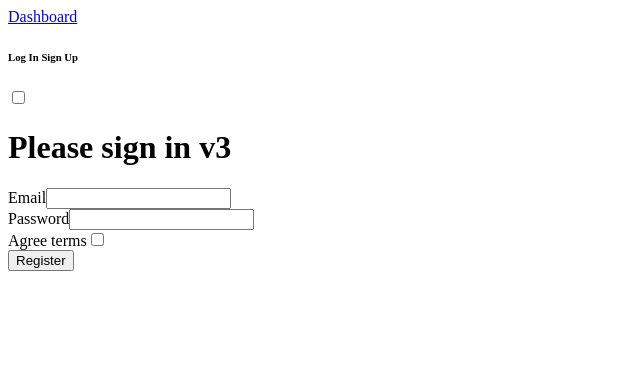
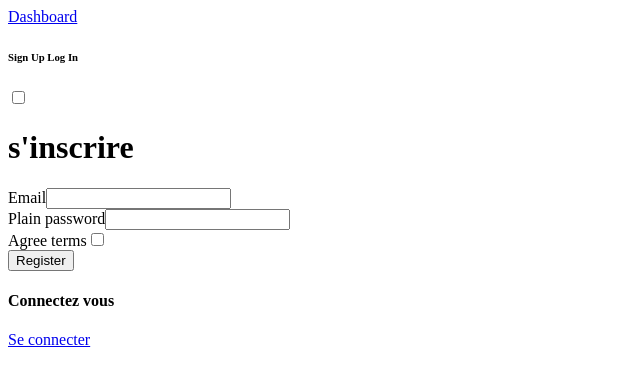
Before and after one commit to elie-alt/SAE_5012, a Symfony app: template templates/registration/register.html.twig in a window 1280 px wide. Shown: the top 386 px of the page, without its empty margins (0-640 px from the left). Run offline with Twig, Linux system fonts and the light colour scheme; the template is opened without the code that fills it, so the values that code supplies are empty; form fields are guessed from the names that the template uses; some libraries are stand-ins or nearby versions.

Commit message:
login + sign up

```diff
--- a/assets/styles/app.css
+++ b/assets/styles/app.css
@@ -1,3 +1,3 @@
 body {
-    background-color: lightgray;
+    background-color: blue;
 }
--- a/templates/registration/register.html.twig
+++ b/templates/registration/register.html.twig
@@ -1,24 +1,3 @@
-{# {% extends 'base.html.twig' %}
-
-{% block title %}Register{% endblock %}
-
-{% block body %}
-    <h1>Register</h1>
-
-    {{ form_errors(registrationForm) }}
-
-    {{ form_start(registrationForm) }}
-        {{ form_row(registrationForm.email) }}
-        {{ form_row(registrationForm.plainPassword, {
-            label: 'Password'
-        }) }}
-        {{ form_row(registrationForm.agreeTerms) }}
-
-        <button type="submit" class="btn">Register</button>
-    {{ form_end(registrationForm) }}
-{% endblock %} #}
-
-
 {% extends 'base.html.twig' %}
 {% block title %}
 	Log in!
@@ -32,12 +11,9 @@
 					<div class="col-12 text-center align-self-center py-5">
 						<div class="section pb-5 pt-5 pt-sm-2 text-center">
 							<h6 class="mb-0 pb-3">
+								<span>Sign Up</span>
 								<span>
 									Log In
-
-								</span>
-								<span>
-									Sign Up
 								</span>
 							</h6>
 							<input class="checkbox" type="checkbox" id="reg-log" name="reg-log"/>
@@ -48,15 +24,13 @@
 										<div class="center-wrap">
 											<div class="section text-center">
 												<h1 class="h3 mb-3 font-weight-normal">
-													Please sign in v3
+													s'inscrire
 												</h1>
 												{{ form_errors(registrationForm) }}
 
 												{{ form_start(registrationForm) }}
 												{{ form_row(registrationForm.email) }}
-												{{ form_row(registrationForm.plainPassword, {
-            label: 'Password'
-        }) }}
+												{{ form_row(registrationForm.plainPassword) }}
 												{{ form_row(registrationForm.agreeTerms) }}
 
 												<button type="submit" class="btn">Register</button>
@@ -69,6 +43,18 @@
 											</div>
 										</div>
 									</div>
+									<div class="card-back">
+										<div class="center-wrap">
+											<div class="section text-center">
+												<h4 class="mb-4 pb-3">
+													Connectez vous
+												</h4>
+												<a href="{{ path('app_login') }}" class="text-decoration-none">
+													Se connecter
+												</a>
+											</div>
+										</div>
+									</div>
 								</div>
 							</div>
 						</div>
```
Also changed, not shown: src/Form/RegistrationFormType.php (+19 -6 lines), templates/security/login.html.twig (+1 -11 lines).
